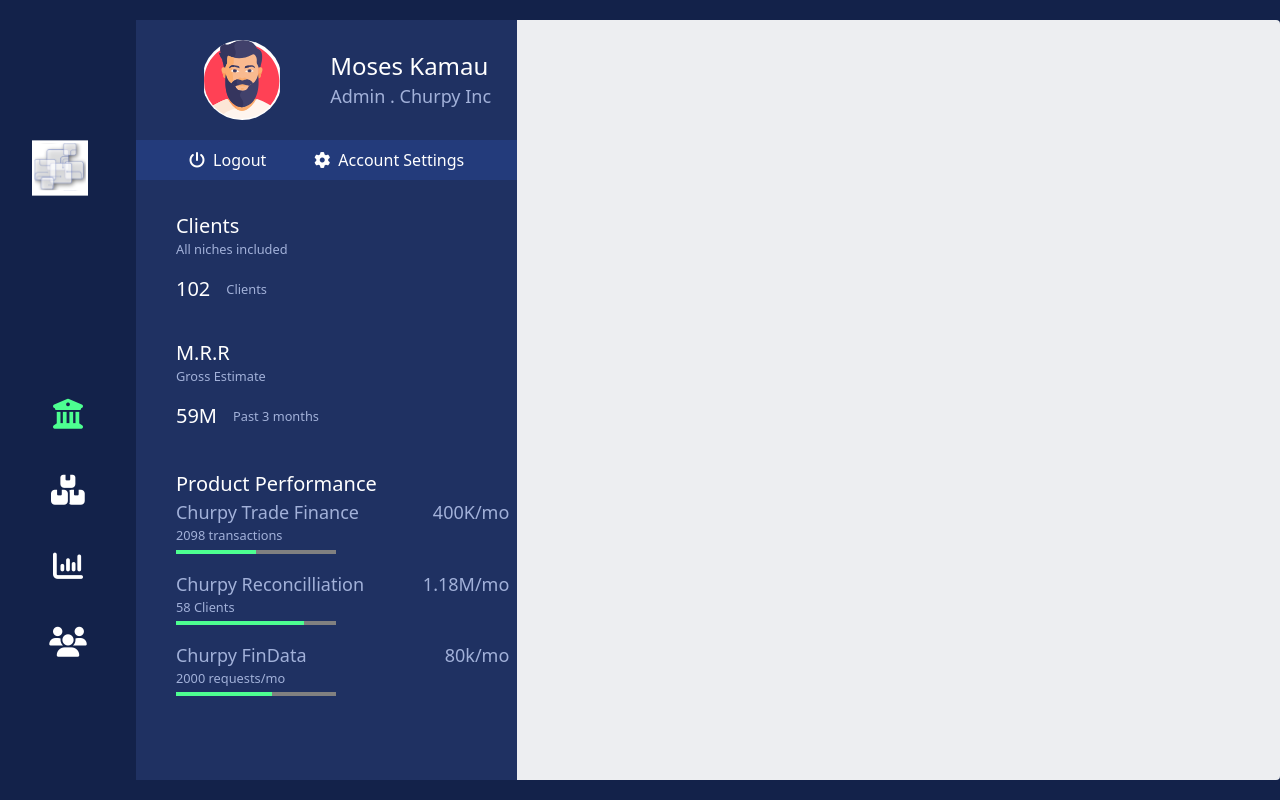
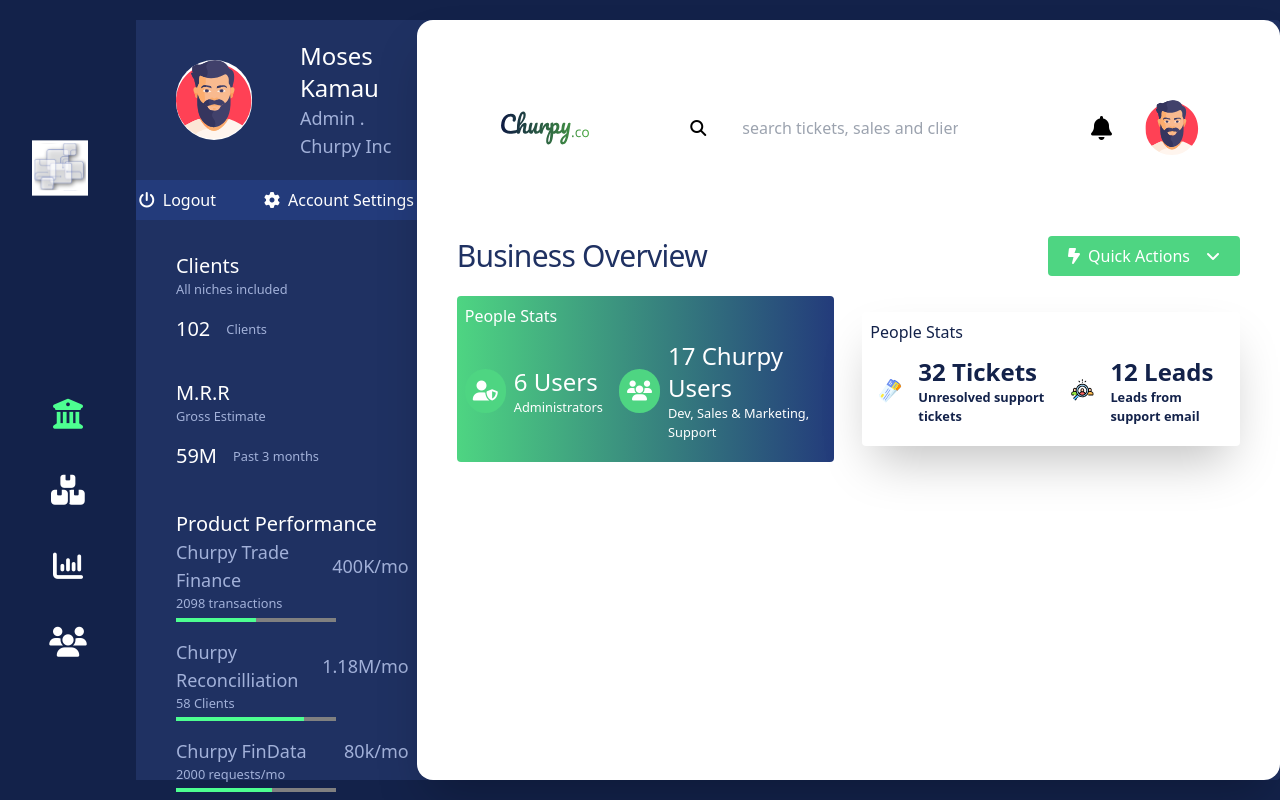
Before and after one commit to kd-kinuthiadavid/churpy-tia, a Vue app in the folder churpy-dashboard/: page / in a window 1280 px wide. Built offline with nearby package versions, Linux system fonts and the light colour scheme.

Commit message:
components - create the main content section

```diff
--- a/churpy-dashboard/src/components/MainContent.vue
+++ b/churpy-dashboard/src/components/MainContent.vue
@@ -1,21 +1,29 @@
 <script>
   import HighLightsNav from "./HighLightsNav.vue";
+  import NavBar from "./NavBar.vue";
+  import ContentDetail from "./MainContentDetail/ContentDetail.vue";
 
   export default {
     components: {
       HighLightsNav,
+      NavBar,
+      ContentDetail,
     },
   };
 </script>
 
 <template>
-  <div class="content-wrapper w-11/12 bg-purple-900 my-5 rounded">
+  <div class="content-wrapper w-11/12 bg-purple-900 my-5 rounded flex">
     <HighLightsNav />
+    <div class="bg-white rounded-2xl shadow-2xl p-10 w-full">
+      <NavBar />
+      <ContentDetail />
+    </div>
   </div>
 </template>
 
 <style scoped>
   .content-wrapper {
-    background-color: #edeef1;
+    background-color: #1f3162;
   }
 </style>
--- /dev/null
+++ b/churpy-dashboard/src/components/MainContentDetail/AssetStats.vue
@@ -0,0 +1,45 @@
+<script></script>
+
+<template>
+  <div
+    class="asset-stats shadow-2xl rounded mb-3 p-2 flex flex-col gap-3 w-1/2"
+  >
+    <p class="text-inherit">People Stats</p>
+
+    <div class="flex justify-between gap-4 mb-3">
+      <div class="flex justify-center items-center gap-2">
+        <img
+          class="rounded-full w-10 h-10 p-2"
+          src="../../assets/images/Tickets icon.svg"
+          alt="Tickets Icon"
+        />
+        <div class="flex flex-col">
+          <h1 class="text-2xl font-bold">32 Tickets</h1>
+          <small class="text-inherit font-semibold"
+            >Unresolved support tickets</small
+          >
+        </div>
+      </div>
+
+      <div class="flex justify-center items-center gap-2">
+        <img
+          class="rounded-full w-10 h-10 p-2"
+          src="../../assets/images/Leads icon.svg"
+          alt="Tickets Icon"
+        />
+        <div class="flex flex-col">
+          <h1 class="text-2xl font-bold">12 Leads</h1>
+          <small class="text-inherit font-semibold"
+            >Leads from support email</small
+          >
+        </div>
+      </div>
+    </div>
+  </div>
+</template>
+
+<style scoped>
+  .asset-stats {
+    color: #13224a;
+  }
+</style>
--- /dev/null
+++ b/churpy-dashboard/src/components/MainContentDetail/ContentDetail.vue
@@ -0,0 +1,18 @@
+<script>
+  import ContentHeader from "./ContentHeader.vue";
+  import ContentStats from "./ContentStats.vue";
+
+  export default {
+    components: {
+      ContentHeader,
+      ContentStats,
+    },
+  };
+</script>
+
+<template>
+  <div>
+    <ContentHeader />
+    <ContentStats />
+  </div>
+</template>
--- /dev/null
+++ b/churpy-dashboard/src/components/MainContentDetail/ContentHeader.vue
@@ -0,0 +1,19 @@
+<template>
+  <div class="flex justify-between items-center">
+    <h1 class="font-light tracking-tight text-3xl">Business Overview</h1>
+    <button class="text-white px-3 py-2 rounded">
+      <i class="fa-solid fa-bolt-lightning mx-2"></i>Quick Actions<i
+        class="fa-solid fa-angle-down ml-4 mr-2"
+      ></i>
+    </button>
+  </div>
+</template>
+
+<style scoped>
+  h1 {
+    color: #1f3162;
+  }
+  button {
+    background-color: #4ed582;
+  }
+</style>
--- /dev/null
+++ b/churpy-dashboard/src/components/MainContentDetail/ContentStats.vue
@@ -0,0 +1,22 @@
+<script>
+  import PeopleStats from "./PeopleStats.vue";
+  import AssetStats from "./AssetStats.vue";
+
+  export default {
+    components: {
+      PeopleStats,
+      AssetStats,
+    },
+  };
+</script>
+
+<template>
+  <div
+    class="flex flex-col md:flex-row md:justify-between md:gap-7 md:items-center my-5"
+  >
+    <PeopleStats />
+    <AssetStats />
+  </div>
+</template>
+
+<style scoped></style>
--- /dev/null
+++ b/churpy-dashboard/src/components/MainContentDetail/PeopleStats.vue
@@ -0,0 +1,37 @@
+<script></script>
+
+<template>
+  <div
+    class="people-stats rounded mb-3 p-2 flex flex-col gap-3 text-white w-1/2"
+  >
+    <p class="text-inherit">People Stats</p>
+
+    <div class="flex justify-between gap-4 mb-3">
+      <div class="flex justify-center items-center gap-2">
+        <i class="fa-solid fa-user-shield text-xl px-2 py-2 rounded-full"></i>
+        <div class="flex flex-col">
+          <h1 class="text-2xl">6 Users</h1>
+          <small class="text-inherit">Administrators</small>
+        </div>
+      </div>
+
+      <div class="flex justify-center items-center gap-2">
+        <i class="fa-solid fa-users text-xl p-2 rounded-full"></i>
+        <div class="flex flex-col">
+          <h1 class="text-2xl">17 Churpy Users</h1>
+          <small class="text-inherit">Dev, Sales & Marketing, Support</small>
+        </div>
+      </div>
+    </div>
+  </div>
+</template>
+
+<style scoped>
+  .people-stats {
+    background-image: linear-gradient(to right, #4ed582, #233b7b);
+  }
+
+  i {
+    background-color: #4ed582;
+  }
+</style>
```
